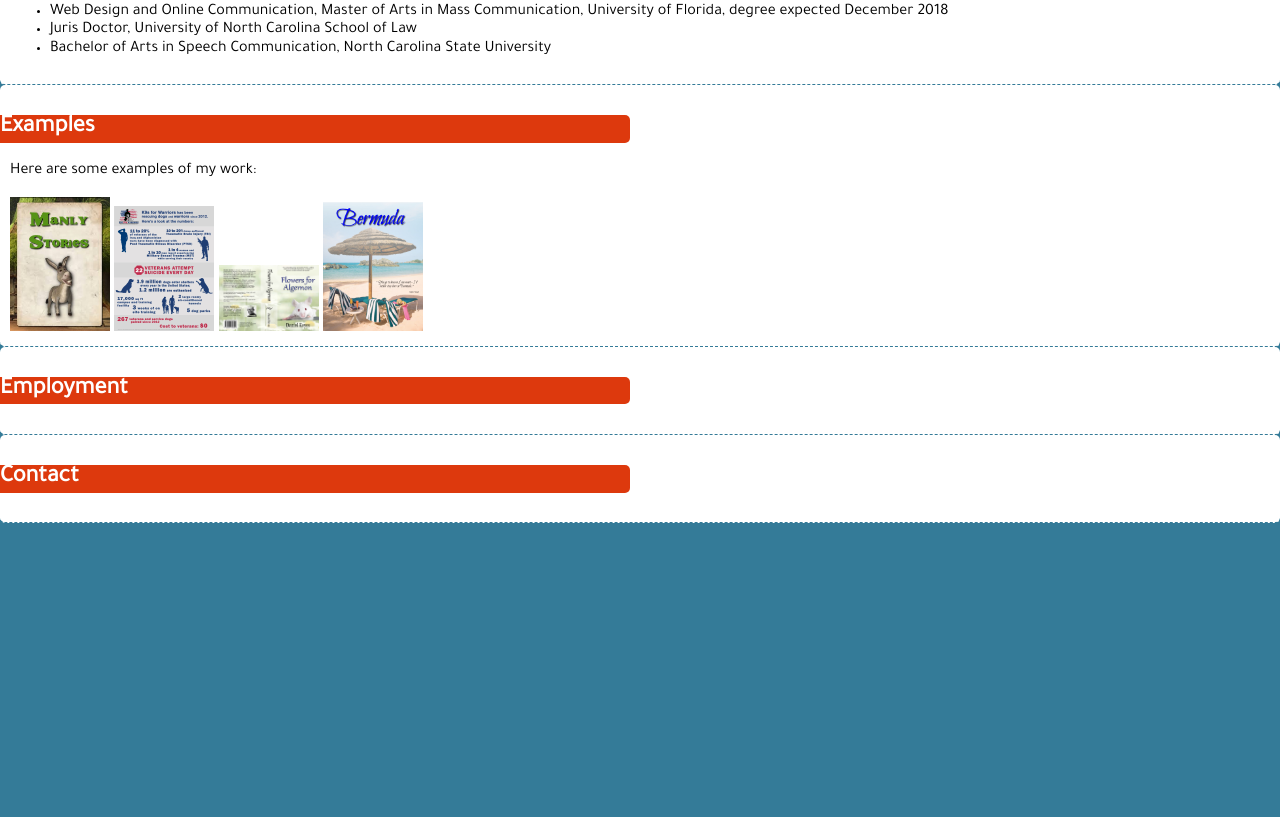
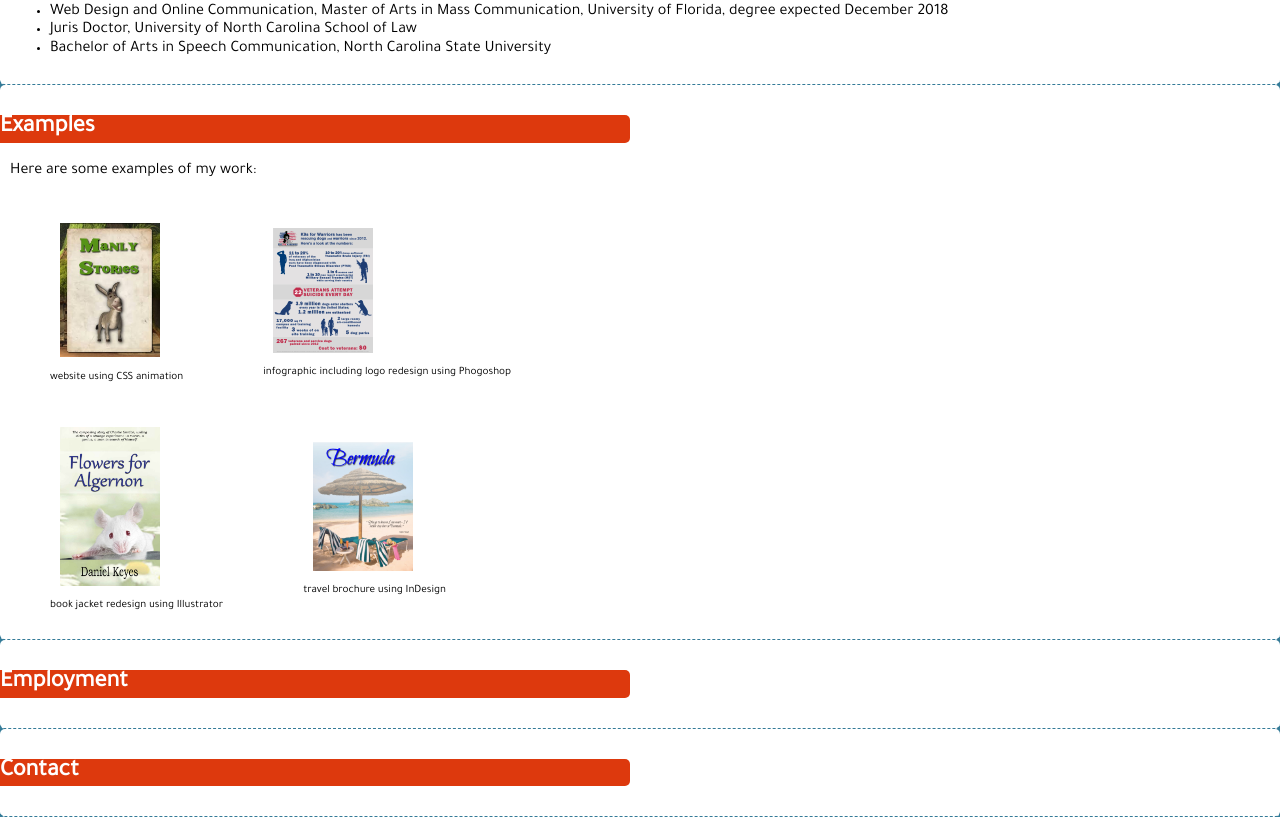
Before and after one commit to bwilliams1014/project_resume_williams_beth, a plain HTML site: page index.html in a window 1280 px wide. Shown: the part 756-1573 px from the top of the page. Before the commit the page ends 1279 px from the top, so only its background shows below. Drawn offline with nearby package versions, Linux system fonts and the light colour scheme; a web font is replaced by a local one.

Commit message:
Style fancybox gallery and add captions

```diff
--- a/css/main.css
+++ b/css/main.css
@@ -27,7 +27,7 @@ header h2 {
 	letter-spacing: 2px;
 }
 
-h2, p, li {
+h2, p, li, figcaption {
 	font-family: 'Tajawal', sans-serif;
 }
 
@@ -57,7 +57,18 @@ article h2 {
 	border-radius: 20px;
 }
 
+.examples-gallery {
+	display: flex;
+	align-items: center;
+}
+
 #examples img {
 	width: 100px;
 	height: auto;
+	padding: 10px;
 }
+
+figcaption {
+	text-align: center;
+	font-size: 0.7em;
+}
--- a/index.html
+++ b/index.html
@@ -55,10 +55,26 @@
 		<article id="examples">
 			<h2>Examples</h2>
 			<p>Here are some examples of my work:</p>
-				<a data-fancybox="gallery" data-type="iframe" data-src="http://www.bethwilliams.org/Donkey/" data-caption="Website using CSS animation" ><img src="img/donkey.jpg" alt=""></a>
-				<a data-fancybox="gallery" href="img/infographic.jpg" data-caption="Infographic including logo redesign in Photoshop"><img src="img/infographic.jpg"></a>
-				<a data-fancybox="gallery" href="img/bookjacket.jpg" data-caption="Book jacket redesign using Illustrator"><img src="img/bookjacket.jpg"></a>
-			    <a data-fancybox="gallery" data-type="iframe" data-src="img/bermuda.pdf" data-caption="Travel brochure using InDesign"><img src="img/bermuda.jpg" alt=""></a>
+			<div class="examples-gallery">
+				<figure>
+					<a data-fancybox="gallery" data-type="iframe" data-src="http://www.bethwilliams.org/Donkey/" data-caption="Website using CSS animation" ><img src="img/donkey.jpg" alt=""></a>
+					<figcaption>website using CSS animation</figcaption>
+				</figure>
+				<figure>
+						<a data-fancybox="gallery" href="img/infographic.jpg" data-caption="Infographic including logo redesign in Photoshop"><img src="img/infographic.jpg"></a>
+					<figcaption>infographic including logo redesign using Phogoshop</figcaption>
+				</figure>
+			</div>
+			<div class="examples-gallery">
+				<figure>
+					<a data-fancybox="gallery" href="img/bookjacket.jpg" data-caption="Book jacket redesign using Illustrator"><img src="img/bookjacket-mini.jpg"></a>
+					<figcaption>book jacket redesign using Illustrator</figcaption>
+				</figure>
+				<figure>
+			    	<a data-fancybox="gallery" data-type="iframe" data-src="img/bermuda.pdf" data-caption="Travel brochure using InDesign"><img src="img/bermuda.jpg" alt=""></a>
+			    	<figcaption>travel brochure using InDesign</figcaption>
+			    </figure>
+			</div>
 		</article>
 
 		<article id="employment">
```
Also changed, not shown: img/bookjacket-mini.jpg (added).
